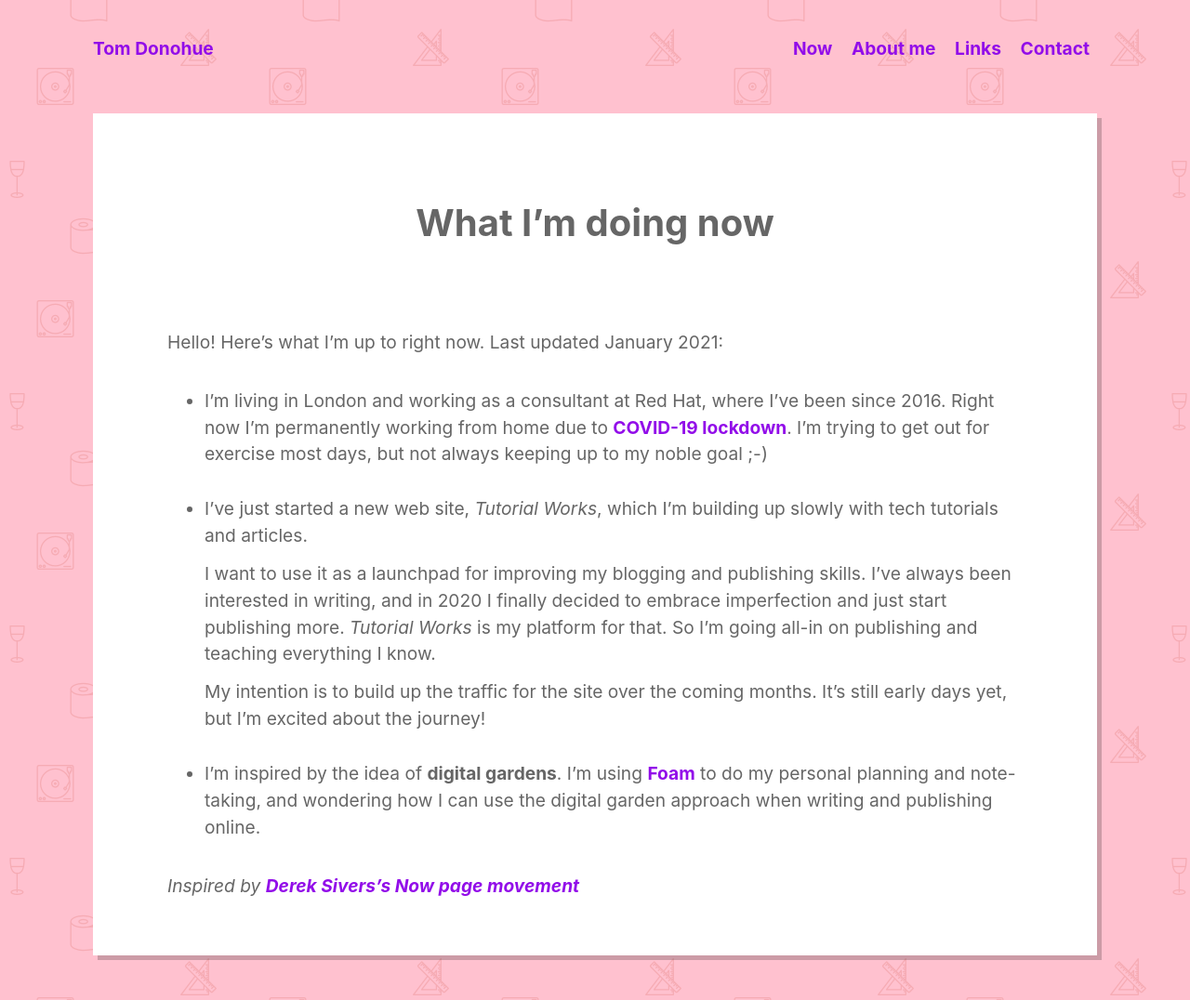
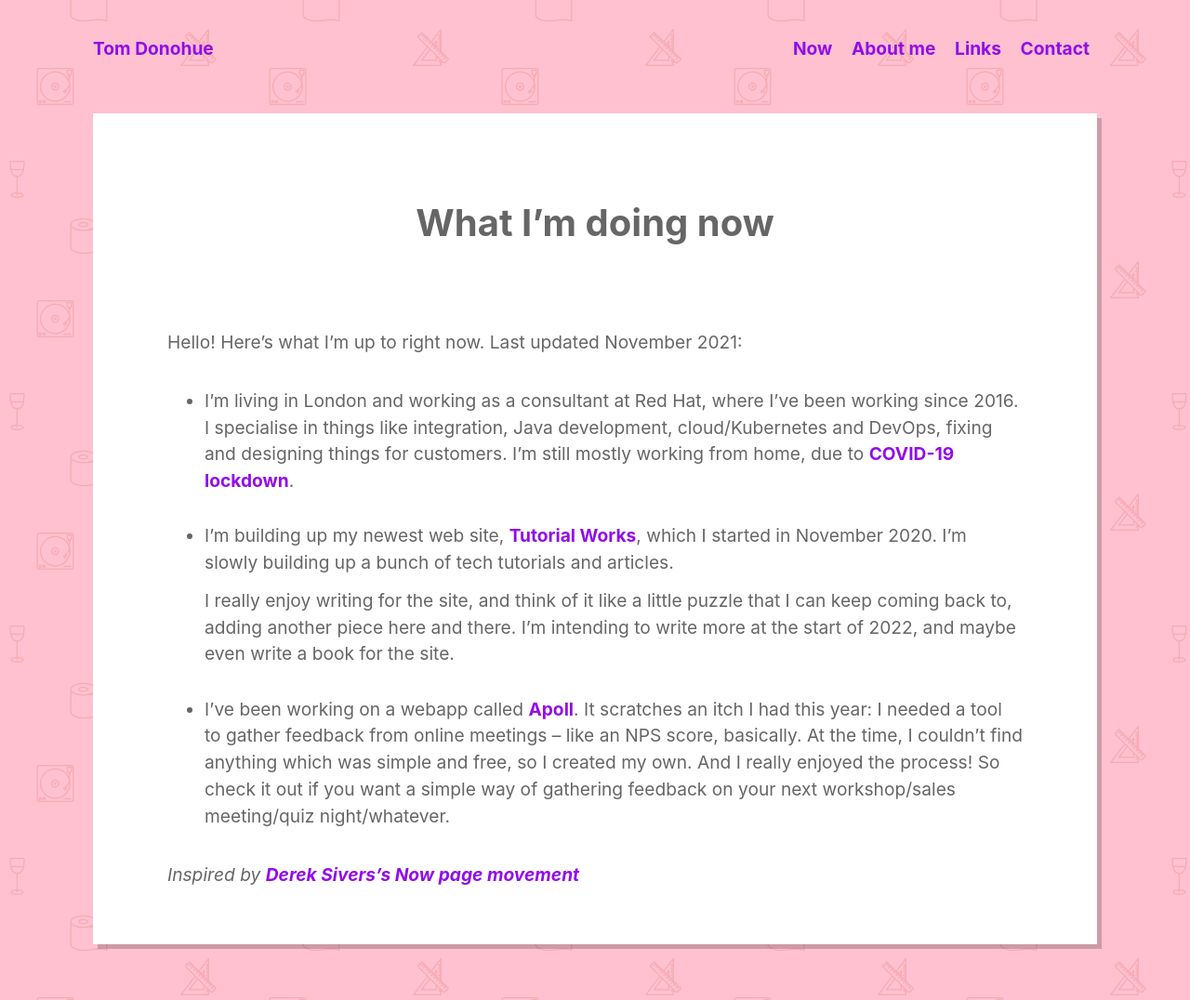
Before and after one commit to monodot/monodot-co-uk, a Jekyll site: the page built from now.md, in a window 1280 px wide. Shown: the whole page at 93% size. Built offline with Jekyll 4.4.1, drawn with Linux system fonts in a browser that asks for light colours.

Commit message:
Update Now

```diff
--- a/now.md
+++ b/now.md
@@ -4,23 +4,22 @@
 subtitle: Inspired by Derek Sivers's Now page movement
 ---
 
-Hello! Here's what I'm up to right now. Last updated January 2021:
+Hello! Here's what I'm up to right now. Last updated November 2021:
 
-- I'm living in London and working as a consultant at Red Hat, where I've been since 2016\. Right now I'm permanently working from home due to [COVID-19 lockdown][lockd]. I'm trying to get out for exercise most days, but not always keeping up to my noble goal ;-)
+- I'm living in London and working as a consultant at Red Hat, where I've been working since 2016\. I specialise in things like integration, Java development, cloud/Kubernetes and DevOps, fixing and designing things for customers. I'm still mostly working from home, due to [COVID-19 lockdown][lockd].
 
-- I've just started a new web site, _Tutorial Works_, which I'm building up slowly with tech tutorials and articles.
+- I'm building up my newest web site, [Tutorial Works][tw], which I started in November 2020. I'm slowly building up a bunch of tech tutorials and articles.
 
-  I want to use it as a launchpad for improving my blogging and publishing skills. I've always been interested in writing, and in 2020 I finally decided to embrace imperfection and just start publishing more. _Tutorial Works_ is my platform for that. So I'm going all-in on publishing and teaching everything I know.
+  I really enjoy writing for the site, and think of it like a little puzzle that I can keep coming back to, adding another piece here and there. I'm intending to write more at the start of 2022, and maybe even write a book for the site.
 
-  My intention is to build up the traffic for the site over the coming months. It's still early days yet, but I'm excited about the journey!
-
-- I'm inspired by the idea of **digital gardens**. I'm using [Foam][foam] to do my personal planning and note-taking, and wondering how I can use the digital garden approach when writing and publishing online.
+- I've been working on a webapp called [Apoll][apoll]. It scratches an itch I had this year: I needed a tool to gather feedback from online meetings -- like an NPS score, basically. At the time, I couldn't find anything which was simple and free, so I created my own. And I really enjoyed the process! So check it out if you want a simple way of gathering feedback on your next workshop/sales meeting/quiz night/whatever.
 
 _Inspired by [Derek Sivers's Now page movement][now]_
 
+[apoll]: https://apoll.app
 [bc]: https://bandcamp.com/monodot
 [ca]: http://www.cheeseanalogue.com
-[camelsbs]: https://cleverbuilder.com/camelstepbystep
+[camelsbs]: https://tomd.xyz/camelstepbystep
 [charles]: https://www.youtube.com/watch?v=K6fatndx8-A
 [doyouspin]: https://www.instagram.com/doyouspin/
 [flatbreads]: https://www.youtube.com/watch?v=vVx2oFFptG0
```
Also changed, not shown: other parts of now.md (+1 -0 lines).
